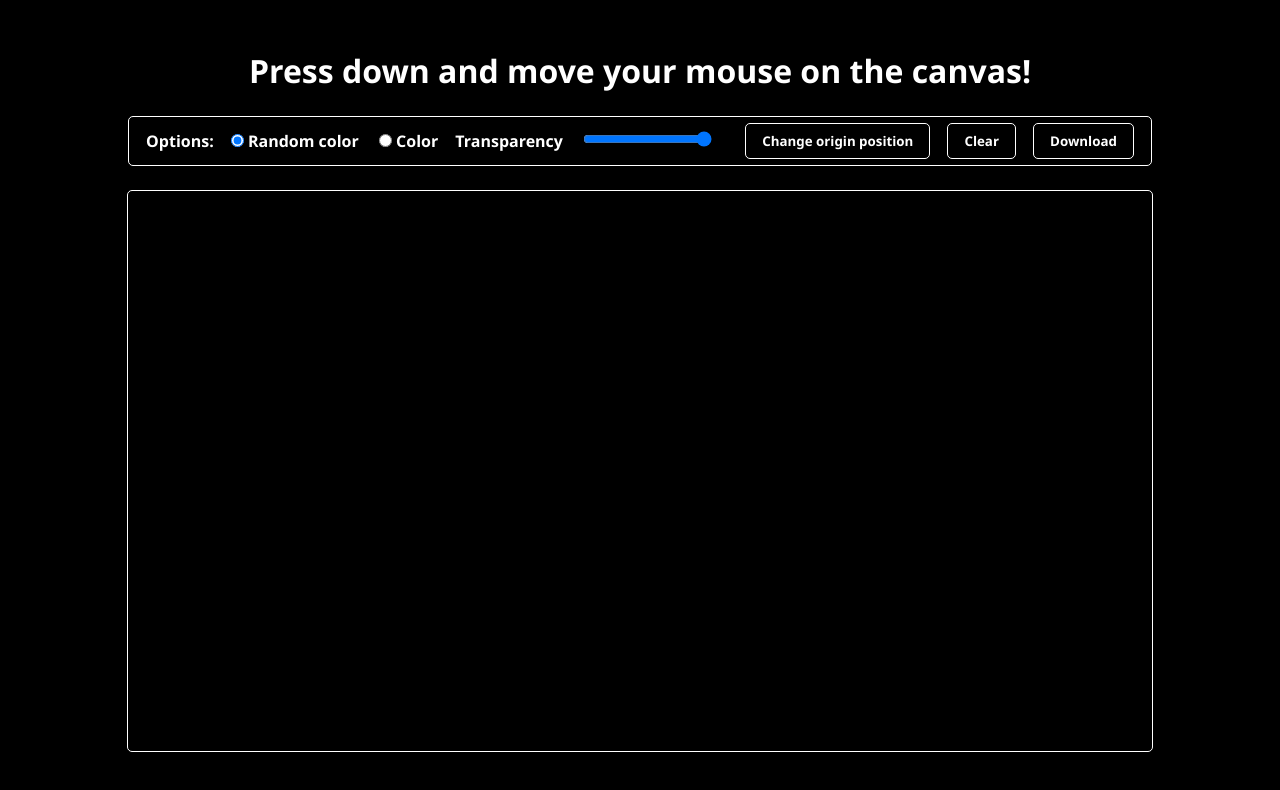
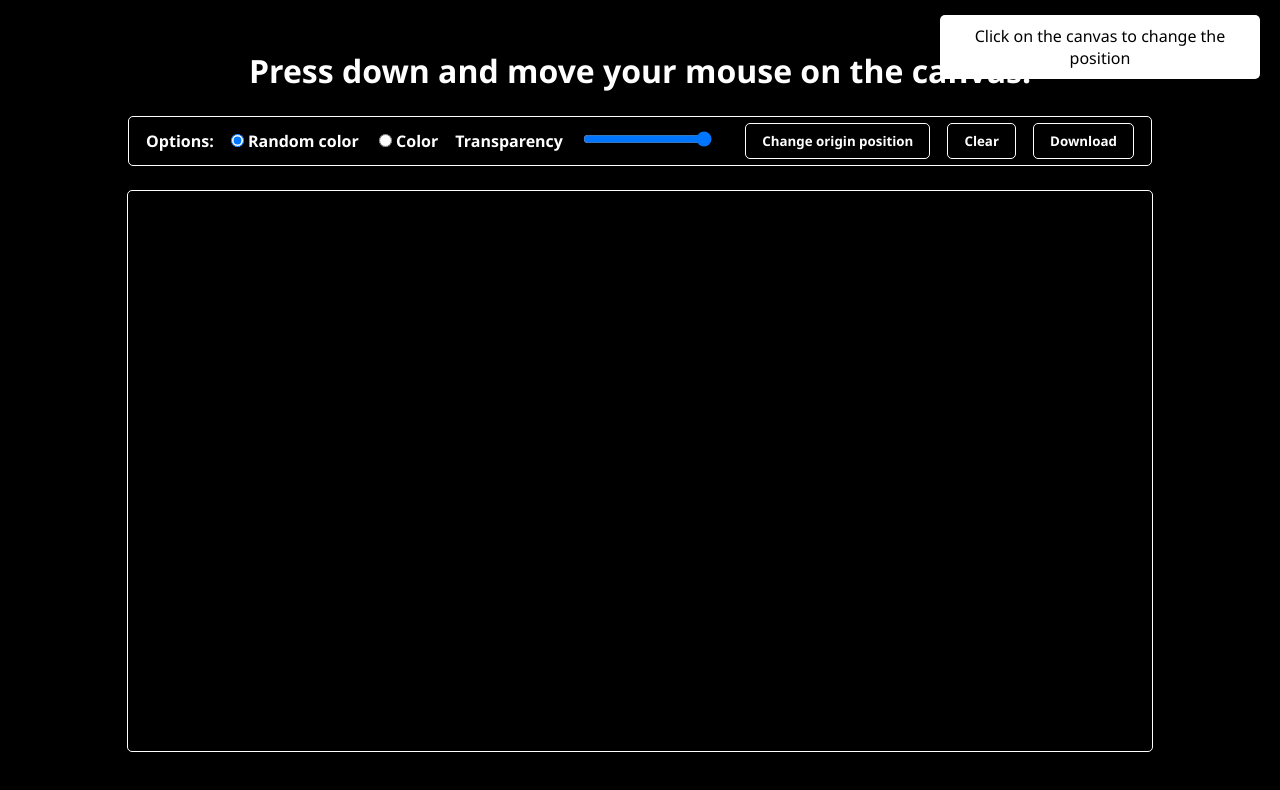
Before and after one commit to diegoarff/mouse-tracking-colors, a plain HTML site: page index.html in a window 1280 px wide. Both pictures are taken after a click on the button "Change origin position". Drawn offline with Linux system fonts and the light colour scheme.

Commit message:
add alert when changing position

```diff
--- a/index.html
+++ b/index.html
@@ -5,7 +5,9 @@
 		<meta http-equiv="X-UA-Compatible" content="IE=edge" />
 		<meta name="viewport" content="width=device-width, initial-scale=1.0" />
 		<title>Mouse Tracking Colors</title>
+		<link rel="stylesheet" href="alert.css" />
 		<link rel="stylesheet" href="style.css" />
+
 		<script src="script.js" defer></script>
 	</head>
 	<body>
@@ -46,5 +48,9 @@
 		</div>
 
 		<canvas id="myCanvas"></canvas>
+
+		<div class="alert">
+			<span class="text">Click on the canvas to change the position</span>
+		</div>
 	</body>
 </html>
--- a/script.js
+++ b/script.js
@@ -8,6 +8,7 @@ const positionBtn = document.getElementById('positionBtn');
 const slider = document.getElementById('transparencySlider');
 const clearBtn = document.getElementById('clearBtn');
 const downloadBtn = document.getElementById('downloadBtn');
+const custom_alert = document.querySelector('.alert');
 
 //PAGE
 
@@ -65,6 +66,7 @@ canvas.addEventListener('click', (e) => {
 	if (changingPosition) {
 		originPosition = getMousePos(e);
 		changingPosition = false;
+		custom_alert.classList.remove('active');
 	}
 });
 
@@ -120,6 +122,7 @@ window.addEventListener('resize', () => {
 
 positionBtn.addEventListener('click', () => {
 	changingPosition = true;
+	custom_alert.classList.add('active');
 });
 
 clearBtn.addEventListener('click', () => {
--- a/style.css
+++ b/style.css
@@ -65,6 +65,28 @@ input[type='range'] {
 	font-weight: bold;
 }
 
+.alert {
+	background: #fff;
+	padding: 10px;
+	border-radius: 5px;
+	position: absolute;
+	width: 320px;
+	top: 15px;
+	right: 20px;
+	transform: translateY(calc(-100% - 20px));
+	transition: all 0.5s cubic-bezier(0.215, 0.61, 0.355, 1);
+	text-align: center;
+}
+
+.alert.active {
+	transform: translateY(0);
+}
+
+.text {
+	font-size: 1rem;
+	color: #000;
+}
+
 @media screen and (max-width: 570px) {
 	h1 {
 		font-size: 1.25rem;
```
